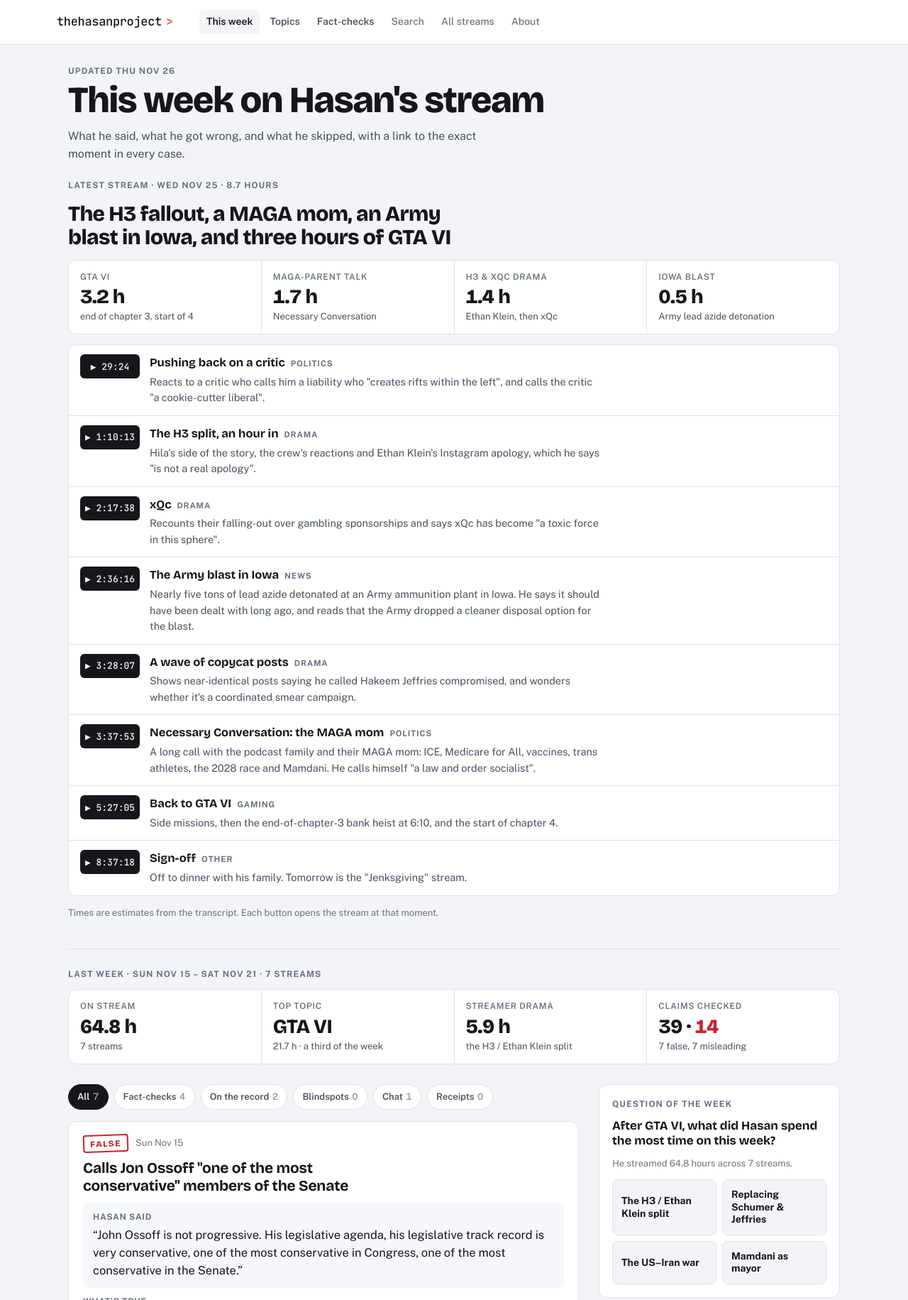
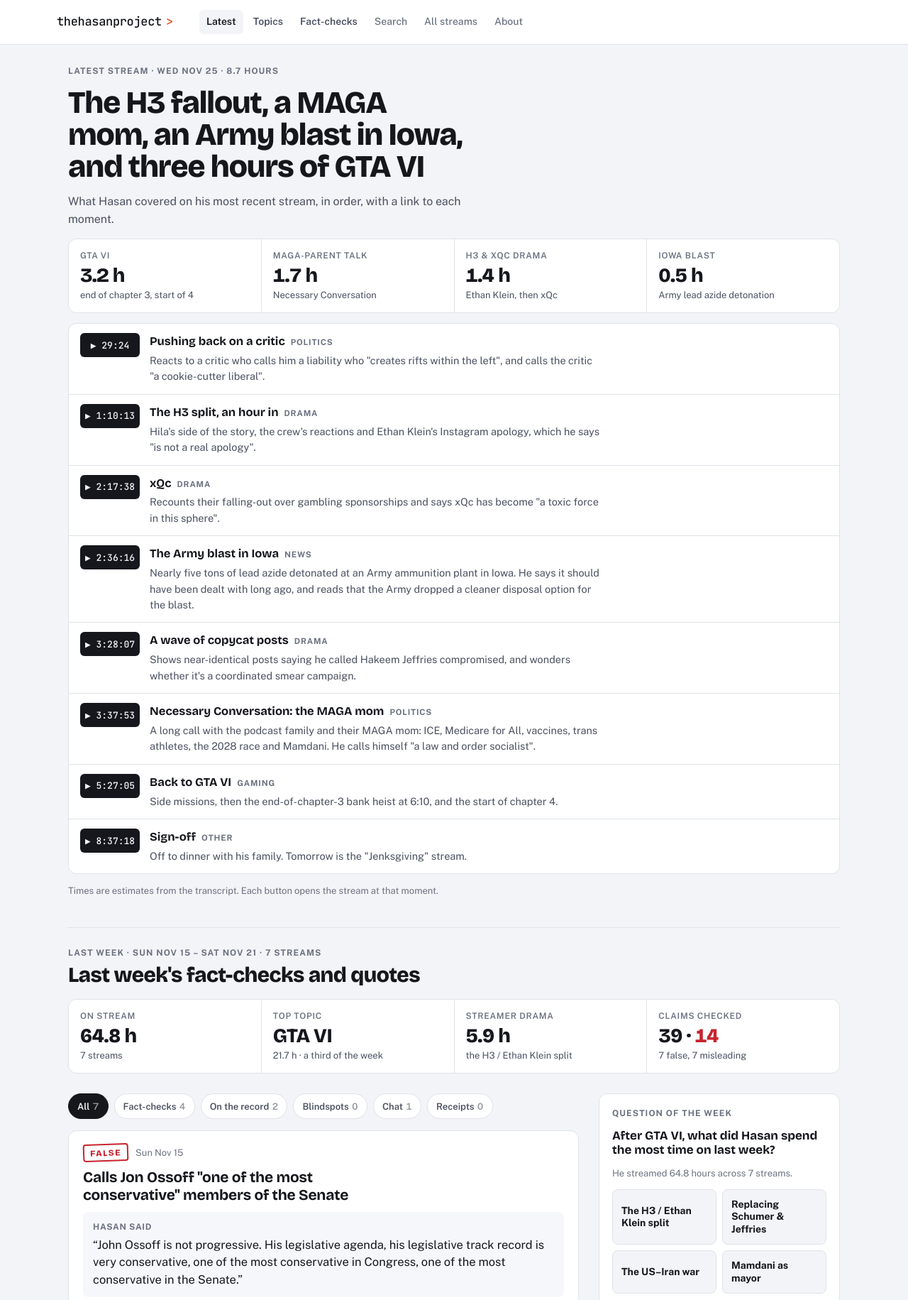
Before and after one commit to carrier3rd/thehasanproject, a plain HTML site: page web/static/thisweek.html in a window 1280 px wide. Shown: the top 1831 px of the page at 71% size. Drawn offline with nearby package versions, Linux system fonts and the light colour scheme.

Commit message:
Home page: lead with the latest stream, label last week as last week
The page said "This week" over a section about a single stream. The latest stream is now the main heading,
and the older cards sit under "Last week's fact-checks and quotes". Nav link renamed to "Latest".

Co-Authored-By: Claude Opus 5.5 <noreply@anthropic.com>
Claude-Session: https://claude.ai/code/session_01NfmyeNzkGjskoyqm4YavhG

```diff
--- a/web/static/thisweek.html
+++ b/web/static/thisweek.html
@@ -1,9 +1,9 @@
 <!doctype html>
 <html lang="en"><head><meta charset="utf-8"><meta name="viewport" content="width=device-width, initial-scale=1">
 <title>thehasanproject</title>
-<meta name="description" content="What Hasan said this week, what he got wrong, and what he skipped, with a link to the exact moment.">
-<meta property="og:title" content="thehasanproject: this week on Hasan's stream">
-<meta property="og:description" content="What Hasan said this week, what he got wrong, and what he skipped, with a link to the exact moment in every case.">
+<meta name="description" content="What Hasan said on his latest stream, what he got wrong, and what he skipped, with a link to the exact moment.">
+<meta property="og:title" content="thehasanproject: what Hasan said on stream">
+<meta property="og:description" content="What Hasan said on his latest stream, what he got wrong, and what he skipped, with a link to the exact moment in every case.">
 <meta property="og:site_name" content="thehasanproject"><meta property="og:type" content="website"><meta name="twitter:card" content="summary">
 <link rel="preconnect" href="https://fonts.googleapis.com">
 <link rel="stylesheet" href="https://fonts.googleapis.com/css2?family=Bricolage+Grotesque:opsz,wght@12..96,500;12..96,700;12..96,800&family=Public+Sans:ital,wght@0,400;0,500;0,600;0,700;1,400&family=JetBrains+Mono:wght@500&display=swap">
@@ -146,7 +146,8 @@ details.more ul { margin: 0; padding-left: 18px }
 .small { font-size: 13px; color: var(--ink-3); margin: 0 }
 
 .latest { display: grid; gap: 14px; margin-bottom: 40px }
-.latest h2 { font: 800 clamp(22px, 3.4vw, 30px)/1.12 var(--display); letter-spacing: -.02em; margin: 0; text-wrap: balance; max-width: 34ch }
+.latest h1 { font-size: clamp(28px, 4.6vw, 44px); max-width: 26ch }
+.latest .lede { margin: 0; color: var(--ink-2); max-width: 62ch }
 .latest .stats { margin-bottom: 0 }
 .segs { list-style: none; margin: 0; padding: 0; display: grid; gap: 1px; background: var(--line); border: 1px solid var(--line); border-radius: 12px; overflow: hidden }
 .segs li { background: var(--surface); display: grid; grid-template-columns: 84px minmax(0, 1fr); gap: 4px 14px; padding: 13px 16px; align-items: start }
@@ -156,7 +157,8 @@ details.more ul { margin: 0; padding-left: 18px }
 .segs .what b { font: 700 16.5px/1.25 var(--display) }
 .segs .what .cat { font-size: 11.5px; font-weight: 700; letter-spacing: .07em; text-transform: uppercase; color: var(--ink-3); margin-left: 8px; white-space: nowrap }
 .segs .what p { margin: 3px 0 0; color: var(--ink-2); font-size: 14.5px; max-width: 72ch }
-.weekhead { margin: 0 0 12px; border-top: 1px solid var(--line); padding-top: 26px }
+.weekhead { margin: 0 0 16px; border-top: 1px solid var(--line); padding-top: 26px; display: grid; gap: 6px }
+.weektitle { font: 800 clamp(22px, 3.2vw, 30px)/1.12 var(--display); letter-spacing: -.02em; margin: 0 }
 @media (max-width: 640px) { .segs li { grid-template-columns: 72px minmax(0, 1fr); padding: 12px } }
 
 .topics { display: flex; flex-wrap: wrap; gap: 8px }
@@ -191,7 +193,7 @@ body.notes .note { display: block }
 <header class="site"><div class="in">
   <a class="brand" href="#top" aria-label="thehasanproject">thehasanproject<span class="prompt" aria-hidden="true">&gt;<i>_</i></span></a>
   <nav class="main" aria-label="Main">
-    <a href="#top" aria-current="page">This week</a>
+    <a href="#top" aria-current="page">Latest</a>
     <a href="spotlight.html">Topics</a>
     <a href="factchecks.html">Fact-checks</a>
     <a class="tool" href="index.html">Search</a>
@@ -201,15 +203,10 @@ body.notes .note { display: block }
 </div></header>
 
 <main class="wrap" id="top">
-  <section class="hero">
-    <div class="eyebrow">Updated Thu Nov 26</div>
-    <h1>This week on Hasan's stream</h1>
-    <p>What he said, what he got wrong, and what he skipped, with a link to the exact moment in every case.</p>
-  </section>
-
   <section class="latest" aria-labelledby="latest-h">
     <div class="eyebrow">Latest stream · Wed Nov 25 · 8.7 hours</div>
-    <h2 id="latest-h">The H3 fallout, a MAGA mom, an Army blast in Iowa, and three hours of GTA VI</h2>
+    <h1 id="latest-h">The H3 fallout, a MAGA mom, an Army blast in Iowa, and three hours of GTA VI</h1>
+    <p class="lede">What Hasan covered on his most recent stream, in order, with a link to each moment.</p>
     <div class="stats" aria-label="Nov 25 in numbers">
       <div class="stat"><div class="k">GTA VI</div><div class="v">3.2 h</div><div class="s">end of chapter 3, start of 4</div></div>
       <div class="stat"><div class="k">MAGA-parent talk</div><div class="v">1.7 h</div><div class="s">Necessary Conversation</div></div>
@@ -220,7 +217,10 @@ body.notes .note { display: block }
     <p class="small">Times are estimates from the transcript. Each button opens the stream at that moment.</p>
   </section>
 
-  <div class="eyebrow weekhead">Last week · Sun Nov 15 – Sat Nov 21 · 7 streams</div>
+  <div class="weekhead">
+    <div class="eyebrow">Last week · Sun Nov 15 – Sat Nov 21 · 7 streams</div>
+    <h2 class="weektitle">Last week's fact-checks and quotes</h2>
+  </div>
 
   <section class="stats" aria-label="Last week in numbers">
     <div class="stat"><div class="k">On stream</div><div class="v">64.8 h</div><div class="s">7 streams</div></div>
@@ -238,7 +238,7 @@ body.notes .note { display: block }
     <aside class="rail">
       <section class="panel" aria-labelledby="q-h">
         <div class="eyebrow">Question of the week</div>
-        <h3 id="q-h">After GTA VI, what did Hasan spend the most time on this week?</h3>
+        <h3 id="q-h">After GTA VI, what did Hasan spend the most time on last week?</h3>
         <p class="small">He streamed 64.8 hours across 7 streams.</p>
         <div class="qbtns" id="q-opts"></div>
         <div class="reveal" id="q-reveal" hidden>
@@ -257,7 +257,7 @@ body.notes .note { display: block }
   </div>
 
   <section id="topics" style="margin-top:36px" class="panel">
-    <h3>Search the week's topics</h3>
+    <h3>Search last week's topics</h3>
     <p class="small">Every stream is transcribed. Each topic opens a search of everything he said about it.</p>
     <div class="topics">
       <a href="index.html?q=GTA">GTA VI</a><a href="index.html?q=%22Ethan%20Klein%22">H3 / Ethan Klein</a><a href="index.html?q=Jeffries">Schumer &amp; Jeffries</a>
```
Also changed, not shown: 1 other file.
